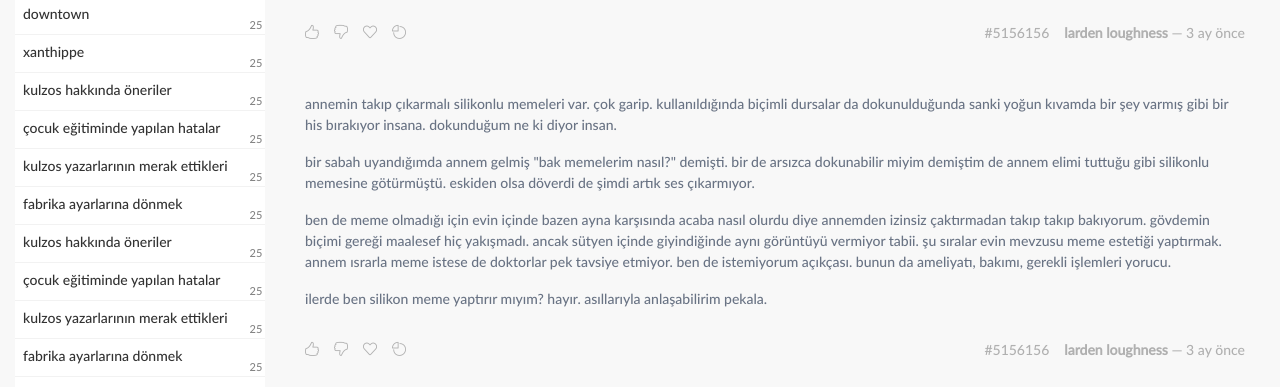
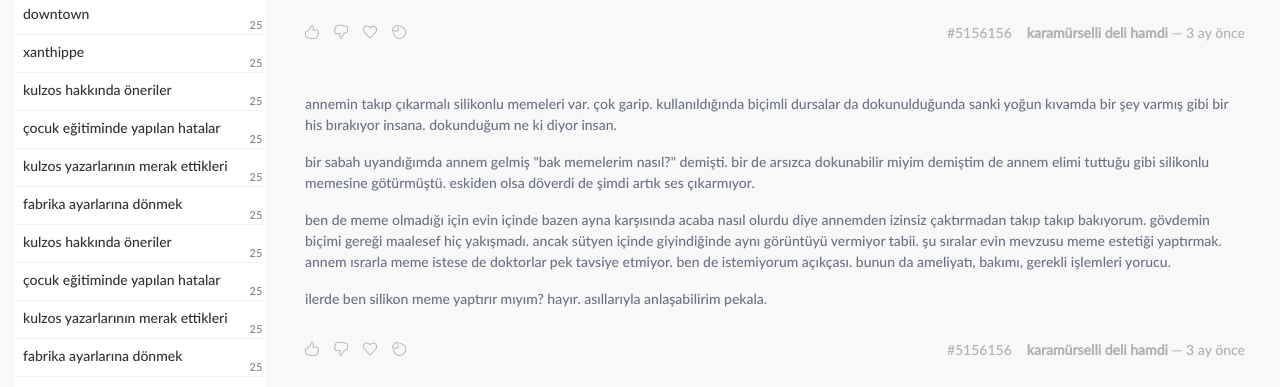
Before and after one commit to marikaya/kulzos-v2, a plain HTML site: page index.html in a window 1280 px wide. Shown: the part 453-840 px from the top of the page. Drawn offline with nearby package versions, Linux system fonts and the light colour scheme; a web font is replaced by a local one.

Commit message:
Ana sayfa düzenlemeleri Tema desteği

```diff
--- a/index.html
+++ b/index.html
@@ -259,7 +259,7 @@
                 </div>
                 <div class="entry-meta-right">
                   <a href="#">#5156156</a>
-                  <a href="#"><strong>larden loughness</strong> — 3 ay önce</a>
+                  <a href="#"><strong>karamürselli deli hamdi</strong> — 3 ay önce</a>
                 </div>
               </div>
             </div>
@@ -293,7 +293,7 @@
                   </div>
                   <div class="entry-meta-right">
                     <a href="#">#5156156</a>
-                    <a href="#"><strong>larden loughness</strong> — 3 ay önce</a>
+                    <a href="#"><strong>karamürselli deli hamdi</strong> — 3 ay önce</a>
                   </div>
                 </div>
               </div>
```
